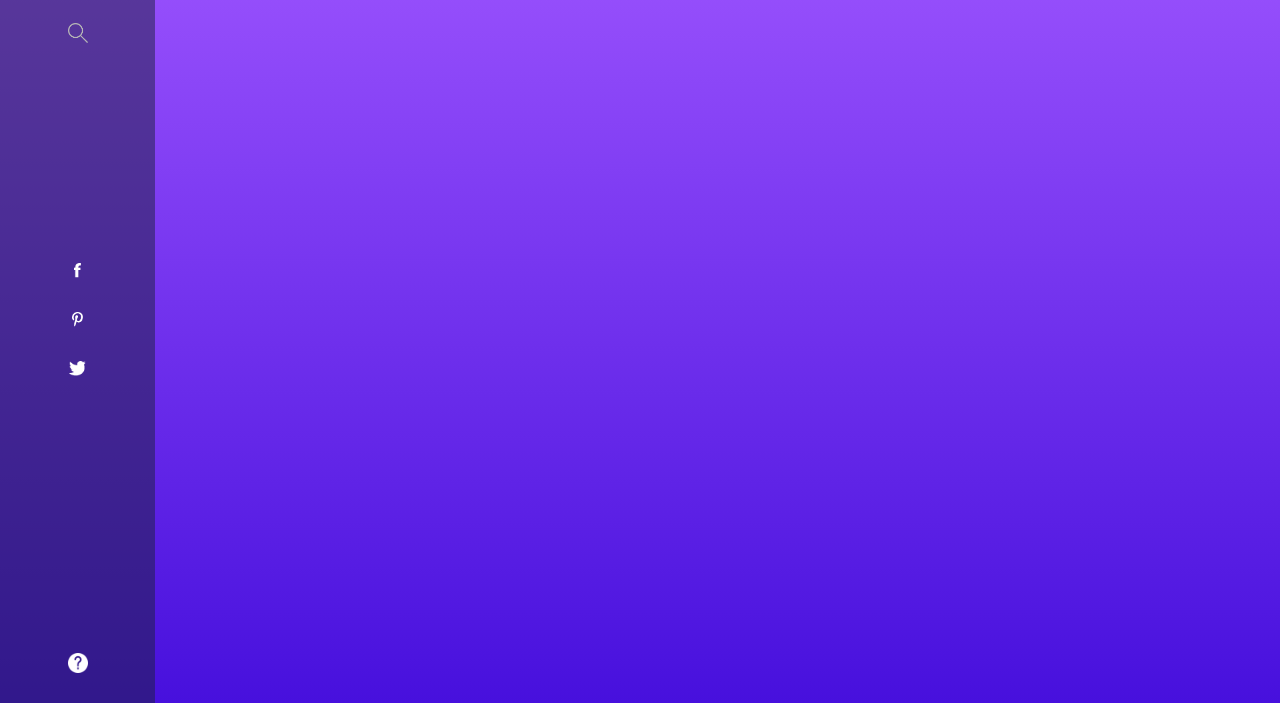
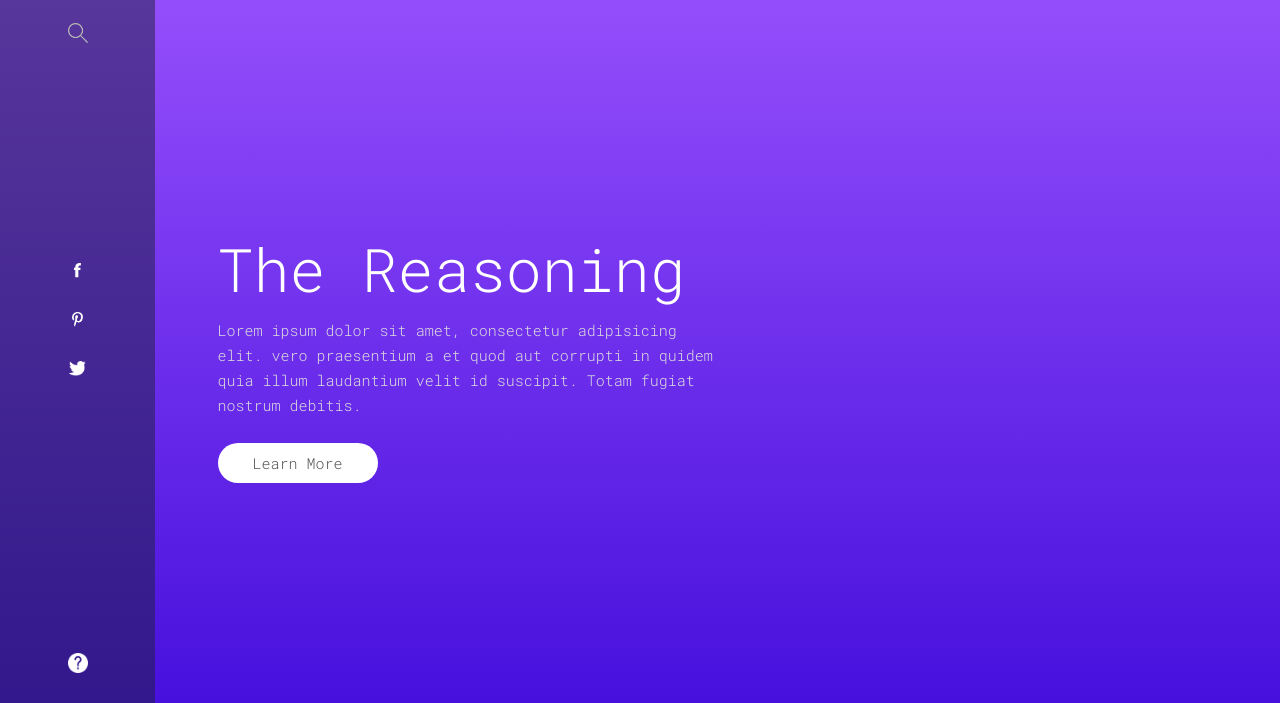
Before and after one commit to ilarioni/slidingTextSideBar, a plain HTML site: page index.html in a window 1280 px wide. Shown: the part 97-800 px from the top of the page. Drawn offline with Linux system fonts and the light colour scheme.

Commit message:
message column

```diff
--- a/index.html
+++ b/index.html
@@ -36,6 +36,30 @@
             </div>
             <img src="media/info.png" class="info-icon">
         </div>
+        <div class="msg-container">
+            <div id="slider">
+                <div class="msg-col">
+                    <h1>The Reasoning</h1>
+                    <p>Lorem ipsum dolor sit amet, consectetur adipisicing elit. vero praesentium a et quod aut corrupti in quidem quia illum laudantium velit id suscipit. Totam fugiat nostrum debitis.</p>
+                    <a href="#">Learn More</a>
+                </div>
+                <div class="msg-col">
+                    <h1>The Knowledge</h1>
+                    <p>Lorem ipsum dolor sit amet, consectetur adipisicing elit. vero praesentium a et quod aut corrupti in quidem quia illum laudantium velit id suscipit. Totam fugiat nostrum debitis.</p>
+                    <a href="#">Learn More</a>
+                </div>
+                <div class="msg-col">
+                    <h1>The Integration</h1>
+                    <p>Lorem ipsum dolor sit amet, consectetur adipisicing elit. vero praesentium a et quod aut corrupti in quidem quia illum laudantium velit id suscipit. Totam fugiat nostrum debitis.</p>
+                    <a href="#">Learn More</a>
+                </div>
+                <div class="msg-col">
+                    <h1>The Learning</h1>
+                    <p>Lorem ipsum dolor sit amet, consectetur adipisicing elit. vero praesentium a et quod aut corrupti in quidem quia illum laudantium velit id suscipit. Totam fugiat nostrum debitis.</p>
+                    <a href="#">Learn More</a>
+                </div>
+            </div>
+        </div>
     </div>
 
 </body>
--- a/style.css
+++ b/style.css
@@ -85,3 +85,40 @@ nav ul li a{
     bottom: 30px;
     transform: translateX(-50%);
 }
+.msg-container{
+    width: 500px;
+    height: 280px;
+    position: absolute;
+    left: 17%;
+    top: 57%;
+    transform: translateY(-50%);
+    overflow: hidden;
+}
+#slider{
+    display: inline-flex;
+}
+.msg-col{
+    width: 500px;
+    height: 280px;
+}
+.msg-col h1{
+    color: #fff;
+    font-size: 60px;
+    font-weight: 100;
+    margin: 10px 0;
+}
+.msg-col p{
+    color: #ddd;
+    font-size: 15px;
+    line-height: 25px;
+}
+.msg-col a{
+    display: inline-block;
+    text-decoration: none;
+    color: #555;
+    background: #fff;
+    font-size: 15px;
+    padding: 10px 35px;
+    border-radius: 30px;
+    margin-top: 25px;
+}
```
